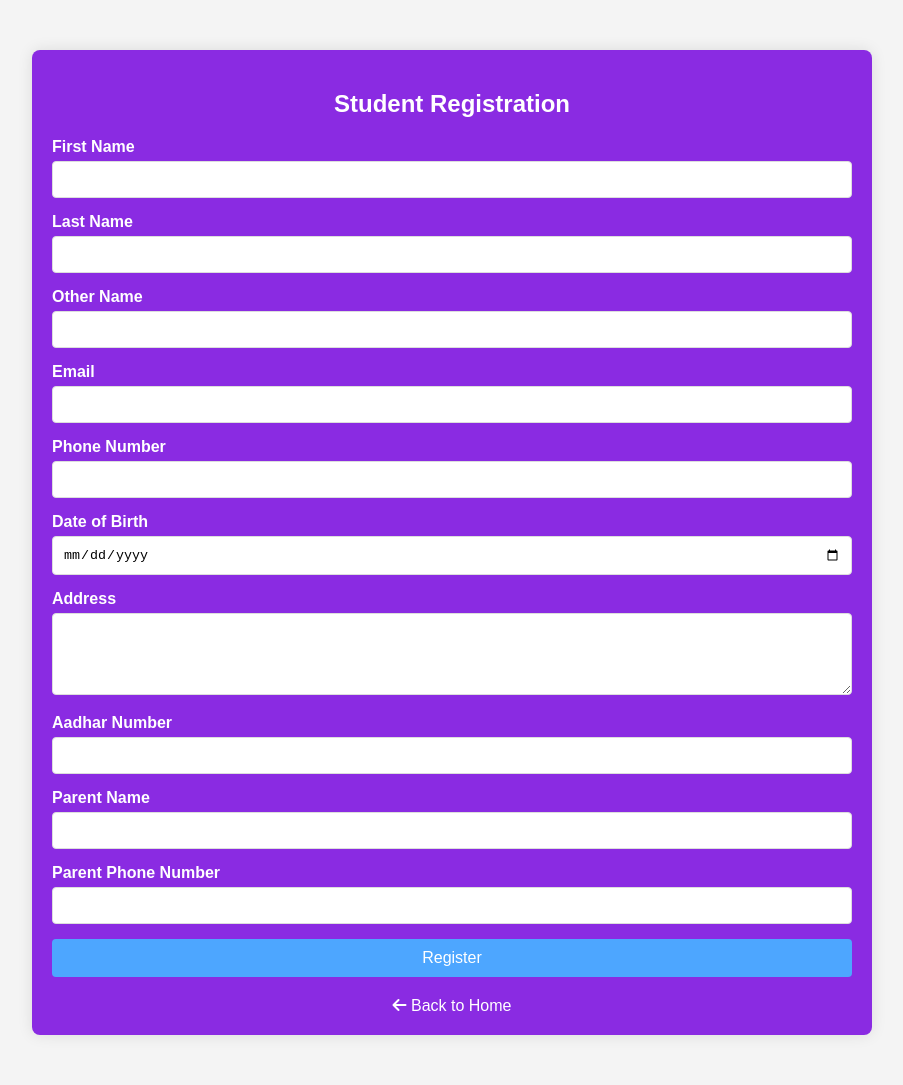
After one commit to vishalvnair124/cms, a PHP site: page /one_time.php in a window 1280 px wide. The commit adds this page. Shown: the whole page, without its empty margins (188-1091 px from the left). Run offline with PHP 8.4, Linux system fonts and the light colour scheme.

Commit message:
one_time registration added

```diff
--- a/index.php
+++ b/index.php
@@ -20,6 +20,7 @@ session_start();
 </head>
 
 <body class="bg-gradient-login">
+    <div> <a href="./one_time.php"><Button></Button></a></div>
     <div class="container-login">
         <div class="row justify-content-center">
             <div class="col-xl-10 col-lg-12 col-md-9">
--- /dev/null
+++ b/one_time.php
@@ -0,0 +1,202 @@
+<?php
+session_start();
+include('./includes/dbcon.php');
+
+// Function to generate the admission number
+function generateAdmissionNumber($conn)
+{
+    $result = $conn->query("SELECT COUNT(*) as total FROM tblstudents");
+    $count = $result->fetch_assoc()['total'];
+    return 'ADM' . ($count + 1);
+}
+
+// Handle form submission
+if ($_SERVER["REQUEST_METHOD"] == "POST") {
+    $firstName = $_POST['firstName'];
+    $lastName = $_POST['lastName'];
+    $otherName = $_POST['otherName'];
+    $email = $_POST['email'];
+    $phone = $_POST['phone'];
+    $dob = $_POST['dob'];
+    $address = $_POST['address'];
+    $aadhar_no = $_POST['aadhar_no'];
+    $parent_name = $_POST['parent_name'];
+    $parent_phone = $_POST['parent_phone'];
+
+    // Check if email or phone number already exists
+    $checkQuery = "SELECT * FROM tblstudents WHERE std_email = '$email' OR std_phone_number = '$phone'";
+    $checkResult = $conn->query($checkQuery);
+
+    if ($checkResult->num_rows > 0) {
+        echo "<script>alert('Student already registered with this email or phone number.');</script>";
+    } else {
+        // Generate admission number
+        $admissionNumber = generateAdmissionNumber($conn);
+        $defaultPassword = md5('12345');
+        $status = 2; // Default status
+
+        // Insert new student into database
+        $insertQuery = "INSERT INTO tblstudents (std_firstName, std_lastName, std_otherName, std_admissionNumber, std_password, std_dateCreated, std_email, std_phone_number, stud_dob, std_address, std_aadhar_no, std_parent_name, std_parent_ph, std_status)
+                        VALUES ('$firstName', '$lastName', '$otherName', '$admissionNumber', '$defaultPassword', NOW(), '$email', '$phone', '$dob', '$address', '$aadhar_no', '$parent_name', '$parent_phone', '$status')";
+
+        if ($conn->query($insertQuery)) {
+            echo "<script>alert('Registration successful! Your admission number is: $admissionNumber');</script>";
+        } else {
+            echo "<script>alert('Error during registration. Please try again.');</script>";
+        }
+    }
+}
+?>
+
+<!DOCTYPE html>
+<html lang="en">
+
+<head>
+    <meta charset="UTF-8">
+    <meta name="viewport" content="width=device-width, initial-scale=1.0">
+    <title>Student Registration</title>
+    <link rel="stylesheet" href="https://cdnjs.cloudflare.com/ajax/libs/font-awesome/6.0.0-beta3/css/all.min.css" integrity="sha384-k6RqeWeci5ZR/Lv4MR0sA0FfDOMF4zU0EYYWZ1uMEq3fzt5MQuvM1qq5v9Kzq42" crossorigin="anonymous">
+    <style>
+        /* Add your custom styles here */
+        body {
+            font-family: 'Arial', sans-serif;
+            background-color: #f4f4f4;
+            margin: 0;
+            padding: 0;
+        }
+
+        .container {
+            max-width: 800px;
+            margin: 50px auto;
+            padding: 20px;
+            background-color: #8A2BE2;
+            border-radius: 8px;
+            box-shadow: 0 0 15px rgba(0, 0, 0, 0.1);
+            color: white;
+        }
+
+        h2 {
+            text-align: center;
+            margin-bottom: 20px;
+            color: #fff;
+        }
+
+        .form-group {
+            margin-bottom: 15px;
+        }
+
+        label {
+            font-weight: bold;
+            margin-bottom: 5px;
+            display: block;
+            color: #fff;
+        }
+
+        input[type="text"],
+        input[type="email"],
+        input[type="number"],
+        input[type="date"],
+        textarea {
+            width: 100%;
+            padding: 10px;
+            border: 1px solid #ddd;
+            border-radius: 4px;
+            box-sizing: border-box;
+            transition: border-color 0.3s;
+        }
+
+        input[type="text"]:focus,
+        input[type="email"]:focus,
+        input[type="number"]:focus,
+        input[type="date"]:focus,
+        textarea:focus {
+            border-color: #4da6ff;
+            outline: none;
+        }
+
+        .submit-btn {
+            background-color: #4da6ff;
+            color: #fff;
+            padding: 10px 15px;
+            border: none;
+            border-radius: 4px;
+            cursor: pointer;
+            width: 100%;
+            font-size: 16px;
+            transition: background-color 0.3s, transform 0.2s;
+        }
+
+        .submit-btn:hover {
+            background-color: #007bff;
+            transform: scale(1.05);
+        }
+
+        .back-link {
+            text-align: center;
+            margin-top: 20px;
+        }
+
+        .back-link a {
+            color: #fff;
+            text-decoration: none;
+        }
+
+        .back-link a:hover {
+            text-decoration: underline;
+        }
+    </style>
+</head>
+
+<body>
+    <div class="container">
+        <h2>Student Registration</h2>
+        <form method="POST" action="">
+            <div class="form-group">
+                <label for="firstName">First Name</label>
+                <input type="text" name="firstName" required>
+            </div>
+            <div class="form-group">
+                <label for="lastName">Last Name</label>
+                <input type="text" name="lastName" required>
+            </div>
+            <div class="form-group">
+                <label for="otherName">Other Name</label>
+                <input type="text" name="otherName">
+            </div>
+            <div class="form-group">
+                <label for="email">Email</label>
+                <input type="email" name="email" required>
+            </div>
+            <div class="form-group">
+                <label for="phone">Phone Number</label>
+                <input type="text" name="phone" required>
+            </div>
+            <div class="form-group">
+                <label for="dob">Date of Birth</label>
+                <input type="date" name="dob">
+            </div>
+            <div class="form-group">
+                <label for="address">Address</label>
+                <textarea name="address" rows="4"></textarea>
+            </div>
+            <div class="form-group">
+                <label for="aadhar_no">Aadhar Number</label>
+                <input type="number" name="aadhar_no" required>
+            </div>
+            <div class="form-group">
+                <label for="parent_name">Parent Name</label>
+                <input type="text" name="parent_name" required>
+            </div>
+            <div class="form-group">
+                <label for="parent_phone">Parent Phone Number</label>
+                <input type="number" name="parent_phone" required>
+            </div>
+            <button type="submit" class="submit-btn">Register</button>
+        </form>
+        <div class="back-link">
+            <a href="./index.php"><i class="fas fa-arrow-left"></i> Back to Home</a>
+        </div>
+    </div>
+</body>
+
+</html>
```
Also changed, not shown: Admin/courses.php (added, +274 -0 lines), Admin/edit_course.php (added, +215 -0 lines), Student/update_profile.php (+29 -1 lines).
